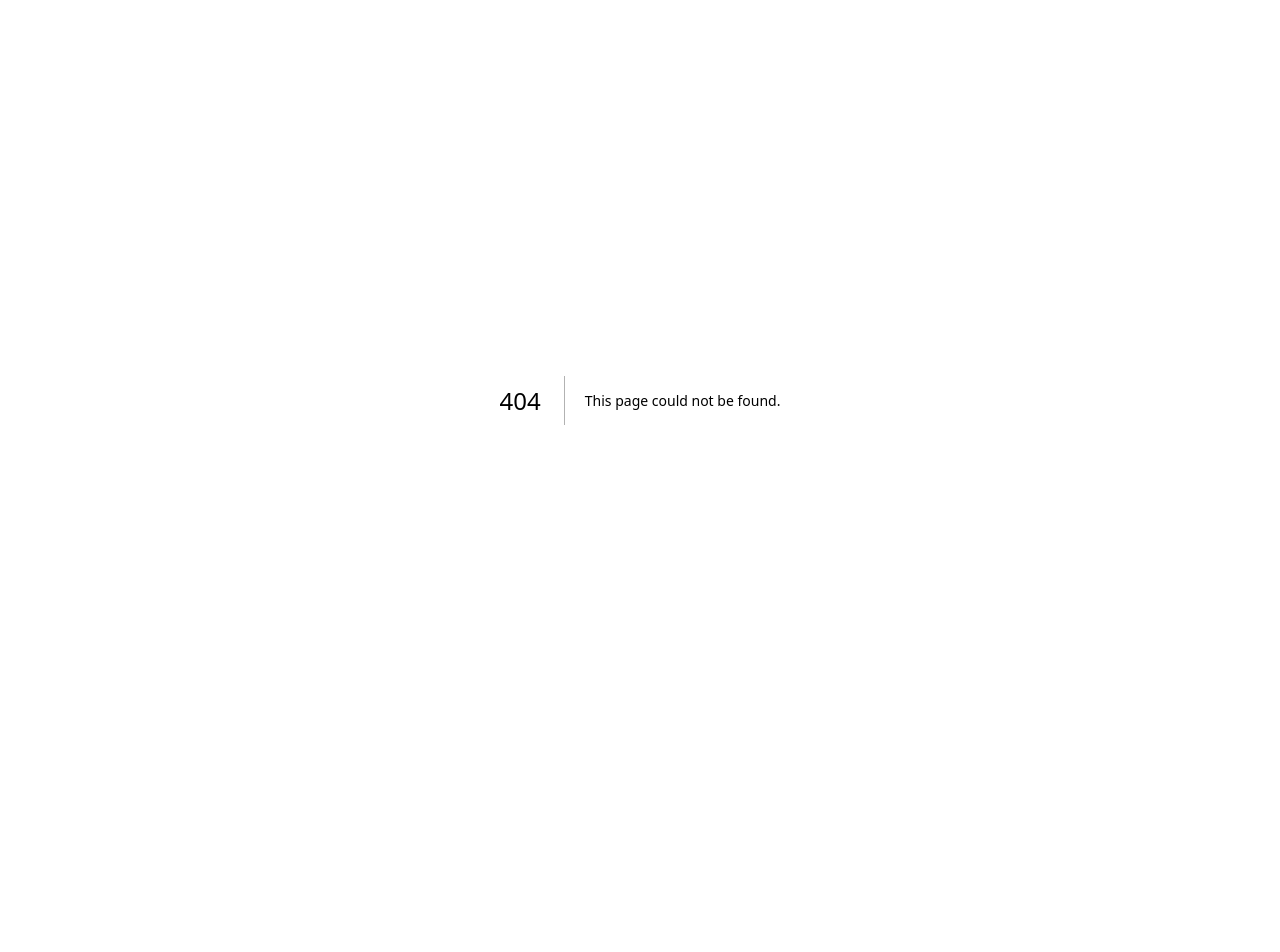
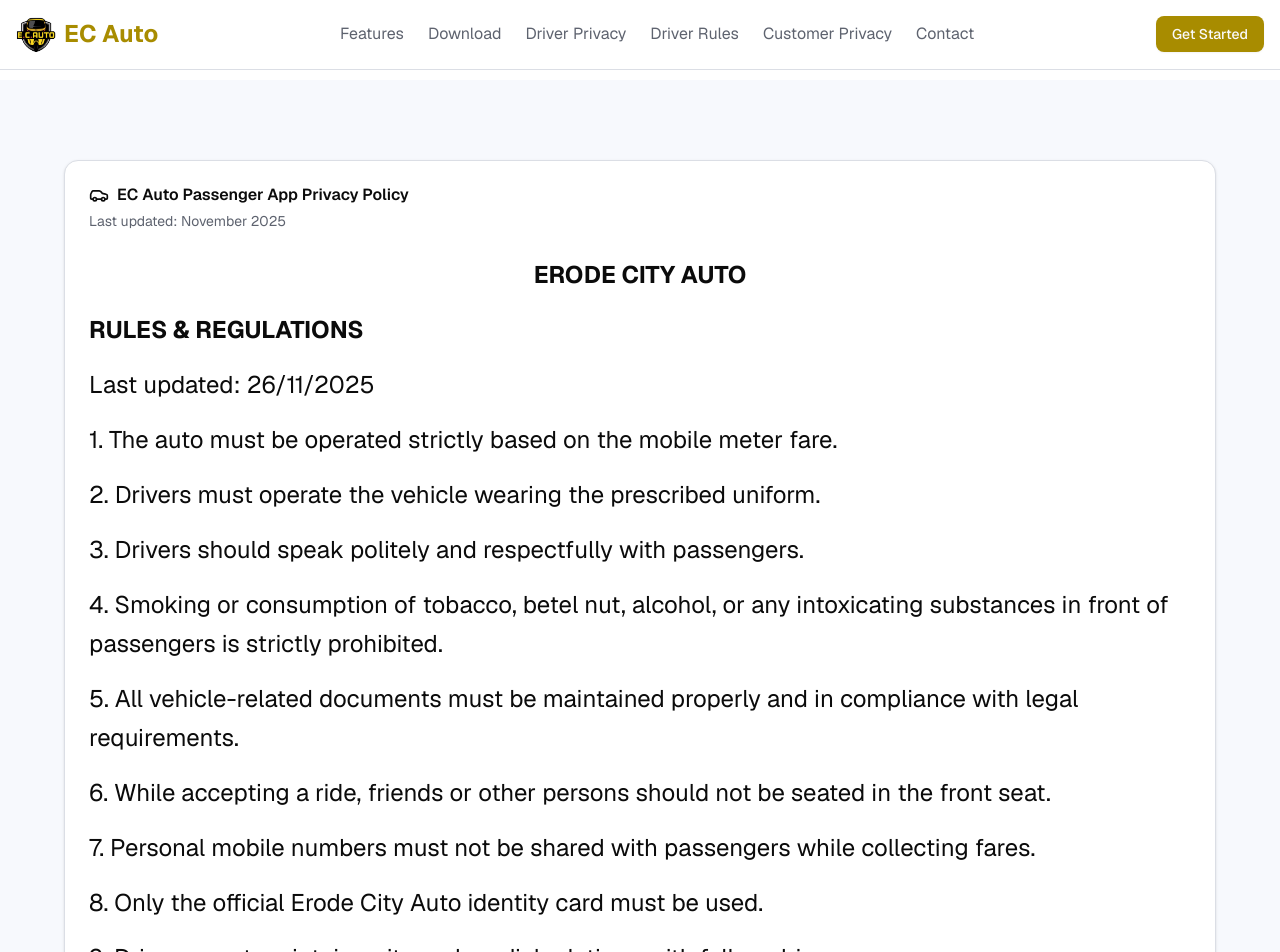
Before and after one commit to catchuacademy/instabookin, a Next.js app: page /driver-rules in a window 1280 px wide. Before the commit this address had no page. Shown: the top 952 px of the page. Before the commit the page ends 800 px from the top, so only its background shows below. Built offline with nearby package versions, Linux system fonts and the light colour scheme.

Commit message:
Driver Rules

```diff
--- /dev/null
+++ b/src/app/driver-rules/page.tsx
@@ -0,0 +1,62 @@
+import { Card, CardContent, CardDescription, CardHeader, CardTitle } from "@/components/ui/card";
+import { Tabs, TabsContent, TabsList, TabsTrigger } from "@/components/ui/tabs";
+import { Users,Shield,Car } from "lucide-react";
+import { Header } from "@/components/Header";
+import { Footer } from "@/components/Footer";
+
+export default function Privacy() {
+  return (
+    <div className="min-h-screen bg-background">
+      <Header />
+
+      <section id="privacy" className="py-20 bg-muted/30 mt-20">
+        <div className="container mx-auto px-4">
+
+          <Tabs defaultValue="driver" className="max-w-6xl mx-auto">
+            <TabsContent value="driver">
+              <Card>
+                <CardHeader>
+                  <CardTitle className="flex items-center gap-2">
+                    <Car className="h-5 w-5" />
+                    EC Auto Passenger App Privacy Policy
+                  </CardTitle>
+                  <CardDescription>
+                    Last updated: November 2025
+                  </CardDescription>
+                </CardHeader>
+
+                <CardContent className="space-y-4 text-2xl leading-relaxed">
+                  {/* 👇 Your content 그대로 */}
+                  <h2 className="font-bold text-center">
+                    ERODE CITY AUTO
+                  </h2>
+                   <h2 className="font-bold text-front">RULES & REGULATIONS</h2>
+                  <p>Last updated: 26/11/2025</p>
+
+                   <p>1. The auto must be operated strictly based on the mobile meter fare.</p>
+                   <p>2. Drivers must operate the vehicle wearing the prescribed uniform.</p>
+                   <p>3. Drivers should speak politely and respectfully with passengers.</p>
+                    <p>4. Smoking or consumption of tobacco, betel nut, alcohol, or any intoxicating substances in front of passengers is strictly prohibited.</p>
+                   <p>5. All vehicle-related documents must be maintained properly and in compliance with legal requirements.</p>
+                   <p>6. While accepting a ride, friends or other persons should not be seated in the front seat.</p>
+                   <p>7. Personal mobile numbers must not be shared with passengers while collecting fares.</p>
+                   <p>8. Only the official Erode City Auto identity card must be used.</p>
+                   <p>9. Drivers must maintain unity and cordial relations with fellow drivers.</p>
+                   <p>10. Rides received through the rental platform must be posted after two minutes in the records by eligible drivers.</p>
+                   <p>11. Drivers within the first two-kilometer radius shall be given priority for four minutes; thereafter, drivers outside the radius may register for the ride.</p>
+                   <p>12. Religion, caste, politics, or organizational movements are personal matters, and no such views shall be brought into the Erode City Auto group.</p>
+                   <p>I solemnly pledge to abide by all the above rules and regulations and work together in unity and cooperation with all members of Erode City Auto to strengthen our livelihood and ensure disciplined operations.</p>
+                   <h2 className="font-bold text-end">Yours sincerely,</h2>
+                    <h2 className="font-bold text-end">Member Name / Signature: _______________________________</h2>
+                </CardContent>
+              </Card>
+            </TabsContent>
+          </Tabs>
+
+        </div>
+      </section>
+
+      <Footer />
+    </div>
+  );
+}
--- a/src/components/Header.tsx
+++ b/src/components/Header.tsx
@@ -34,6 +34,9 @@ export function Header() {
           <a href='/driver-policy' className="text-muted-foreground hover:text-foreground transition-colors">
             Driver Privacy
           </a>
+          <a href='/driver-rules' className="text-muted-foreground hover:text-foreground transition-colors">
+            Driver Rules
+          </a>
           <a href='/customer-policy' className="text-muted-foreground hover:text-foreground transition-colors">
             Customer Privacy
           </a>
```
